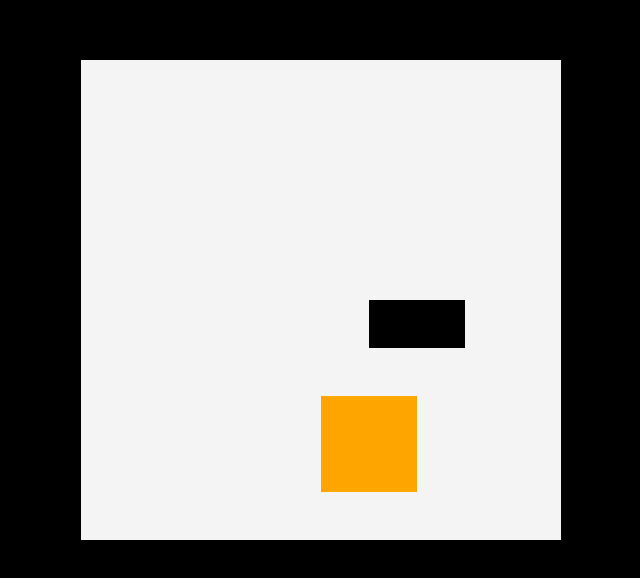
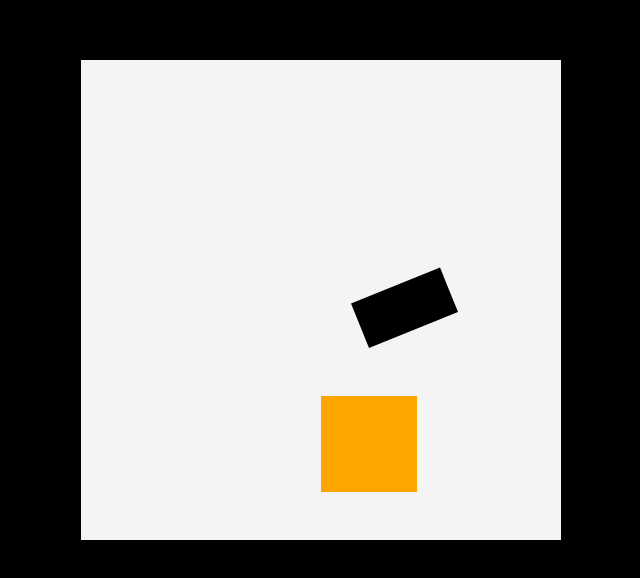
Before and after one commit to eriksokolov/sv, a SvelteKit app: page /supermatism in a window 1280 px wide. Shown: the part 108-686 px from the top of the page, without its empty margins (319-959 px from the left). Built offline with nearby package versions, Linux system fonts and the light colour scheme.

Commit message:
rotate black square

```diff
--- a/src/routes/supermatism/+page.svelte
+++ b/src/routes/supermatism/+page.svelte
@@ -15,6 +15,6 @@
 <div class="canvas">
   <svg viewBox="0 0 1 1">
     <polygon points="0.5,0.9 0.5,0.7 0.7,0.7 0.7,0.9" fill="orange"></polygon>
-    <polygon points="0.6,0.6 0.6,0.5 0.8,0.5 0.8,0.6" fill="black"></polygon>
+    <polygon points="0.6,0.6 0.6,0.5 0.8,0.5 0.8,0.6" fill="black" transform="rotate(-22 0.6 0.6)"></polygon>
   </svg>
 </div>
```
